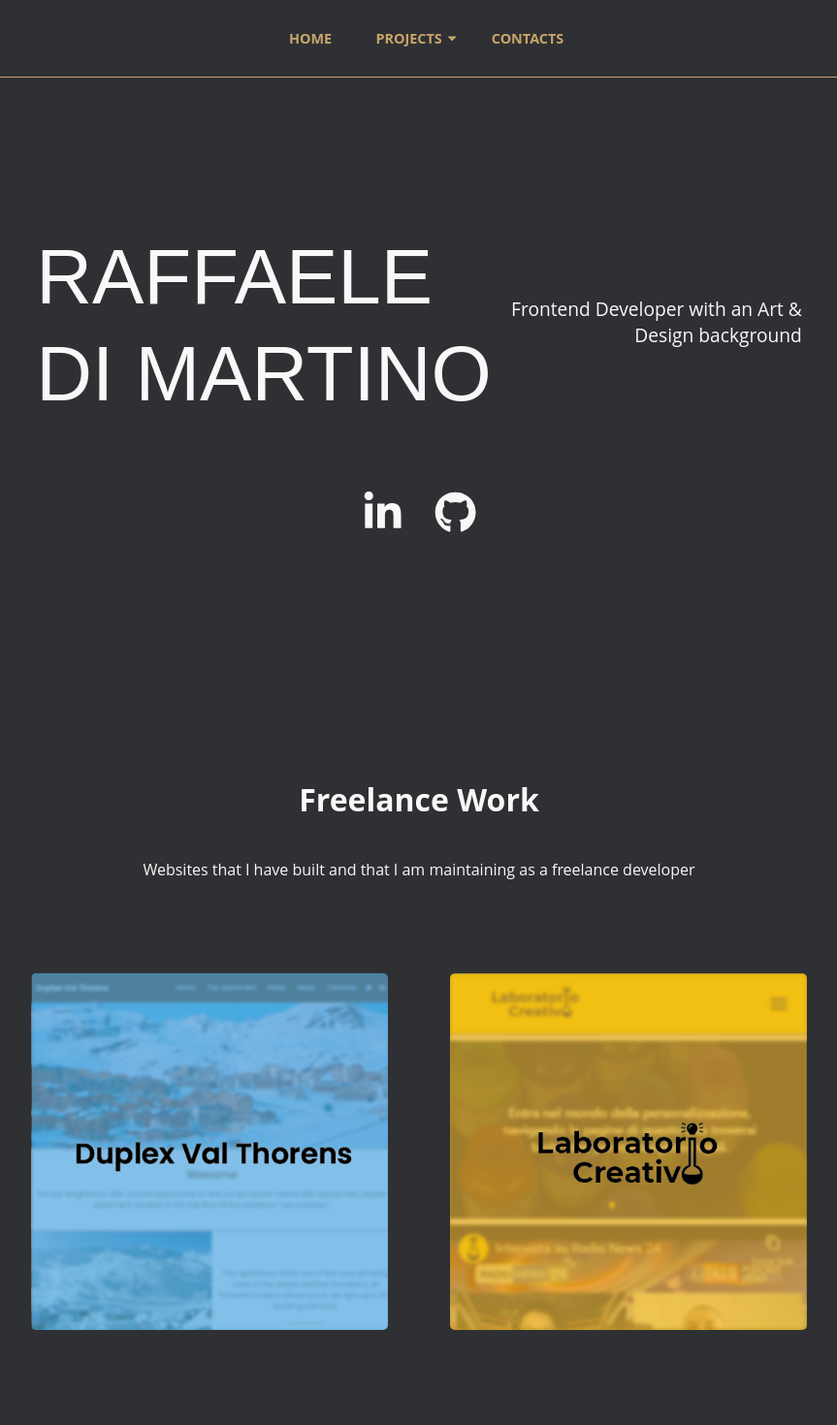
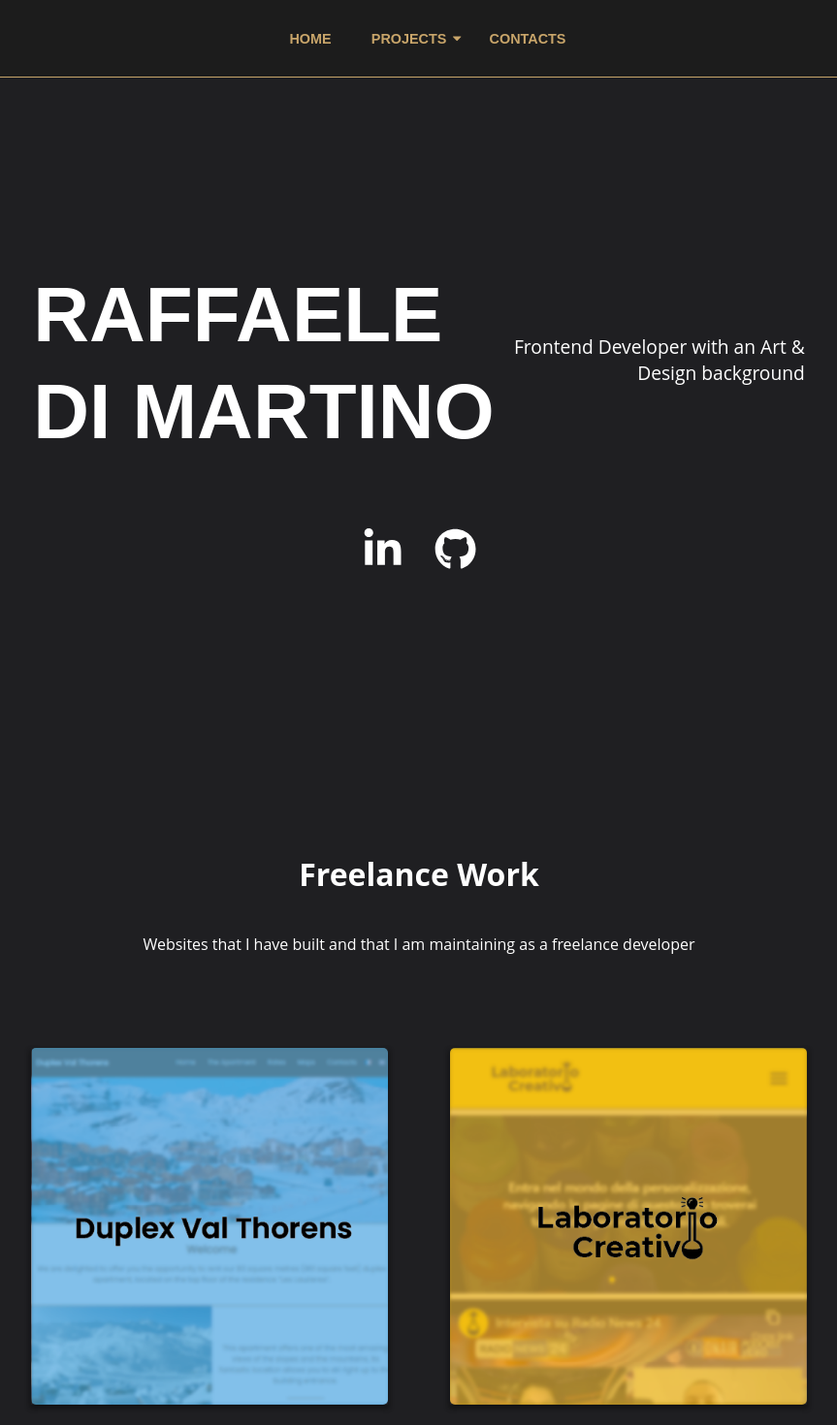
Before and after one commit to RafDiMartino/React-Portfolio, a React (Create React App) app: page /#/ in a window 1280 px wide. Shown: the top 1470 px of the page at 97% size, without its empty margins (208-1071 px from the left). Built offline with nearby package versions, Linux system fonts and the light colour scheme.

Commit message:
gneral styles amends

```diff
--- a/src/App.css
+++ b/src/App.css
@@ -1,10 +1,10 @@
 :root {
-  --black: rgb(47, 48, 51);
-  /* --black: #0e0e0e;
-  --black2: rgba(44, 44, 44, 0.966);
-  /* --black2: #0e0e0ef3;
+  --black: rgb(31, 31, 34);
+  /* --black: #0e0e0e;*/
+  --black2: rgba(28, 28, 28, 0.966);
+  /* --black2: #0e0e0ef3;*/
   /* --black2: rgba(85, 88, 99, 0.966); */
-  --white: #f8f8f8;
+  --white: #ffffff;
   --gold: rgb(200,165,106);
 }
 
--- a/src/components/card/card.css
+++ b/src/components/card/card.css
@@ -30,7 +30,7 @@
     width: 100%;
     overflow: hidden;
     transition: .3s ease;
-    background-color: rgba(47, 48, 51, 0.877);
+    background-color: rgba(0, 0, 0, 0.877);
     border-radius: 5px 5px 0 0;
     text-align: center;
     -webkit-transform: translate(0%, -100%);
@@ -39,7 +39,7 @@
 }
 
 .card-wrapper:hover .description-wrapper {
-    height: 20rem;
+    height: 100%;
 }
 
 .card-wrapper:hover .title {
@@ -93,19 +93,15 @@
         width: 22.5rem;
         height: 27rem;
     }
-    .card-wrapper:hover .description-wrapper {
-        height: 23rem;
-    }
+
 }
 
 @media (min-width: 411px) {
     .card-wrapper {
         width: 24rem;
-        height: 28.5rem;
+        height: 28.55rem;
     }
-    .card-wrapper:hover .description-wrapper {
-        height: 25rem;
-    }
+
 }
 
 @media (min-width: 1024px) {
--- a/src/components/featured-projects/featured.css
+++ b/src/components/featured-projects/featured.css
@@ -3,6 +3,7 @@
     justify-content: center;
     align-items: center;
     margin: 0 0 2rem;
+    box-shadow: rgba(0, 0, 0, 0.233) 1px 3px 5px 1px, rgba(0, 0, 0, 0.233) -1px 3px 5px 1px;
 }
 
 .featured img {
@@ -33,6 +34,7 @@
 
 .featured:hover .featured-description {
     opacity: 1;
+    background-color: rgba(0, 0, 0, 0.877);
 }
 
 @media (min-width: 411px) {
@@ -43,7 +45,7 @@
 
     .featured-description {
         width: 23rem;
-        height: 23.2rem;
+        height: 23.05rem;
     }
 }
 
--- a/src/components/navbar/navbar.css
+++ b/src/components/navbar/navbar.css
@@ -10,6 +10,7 @@ header {
     background-color: var(--black2);
     border-bottom: 1px solid var(--gold);
     z-index: 1;
+    font-family: 'Josefin Sans', sans-serif;
 }
 
 .nav-wrapper {
@@ -47,7 +48,7 @@ header {
 
 .open-dropdown {
     position: absolute;
-    top: calc(100% + 1.93rem);
+    top: calc(100% + 2.1rem);
     background-color: var(--black2);
     border-left: 1px solid var(--gold);
     border-right: 1px solid var(--gold);
@@ -65,7 +66,3 @@ header {
 .open-dropdown p:hover {
     color: var(--gold);
 }
-
-@media only screen and (min-width: 1024px) {
-
-}
--- a/src/components/skills/skills.css
+++ b/src/components/skills/skills.css
@@ -5,6 +5,7 @@
     justify-content: center;
     align-items: center;
     flex-direction: column;
+    background-color: var(--black);
 }
 
 .skills h2 {
--- a/src/styles/home.css
+++ b/src/styles/home.css
@@ -8,8 +8,10 @@
   flex-direction: column;
   justify-content: center;
   align-items: center;
-  padding: 10rem 0;
+
   width: 100%;
+  background-color: var(--black);
+  height: calc(100vh - 5rem);
 }
 
 .nameAboutWrapper{
@@ -19,7 +21,7 @@
 .fullName {
   font-family: 'Josefin Sans', sans-serif;
   font-size: 2.7rem;
-  font-weight: 500;
+  font-weight: 600;
 }
 
 .fullName p {
@@ -61,7 +63,7 @@
   flex-direction: column;
   justify-content: center;
   align-items: center;
-  background-color: var(--black2);
+  background-color: var(--black);
   color: var(--white);
   padding: 5rem 0 5rem;
 }
```
